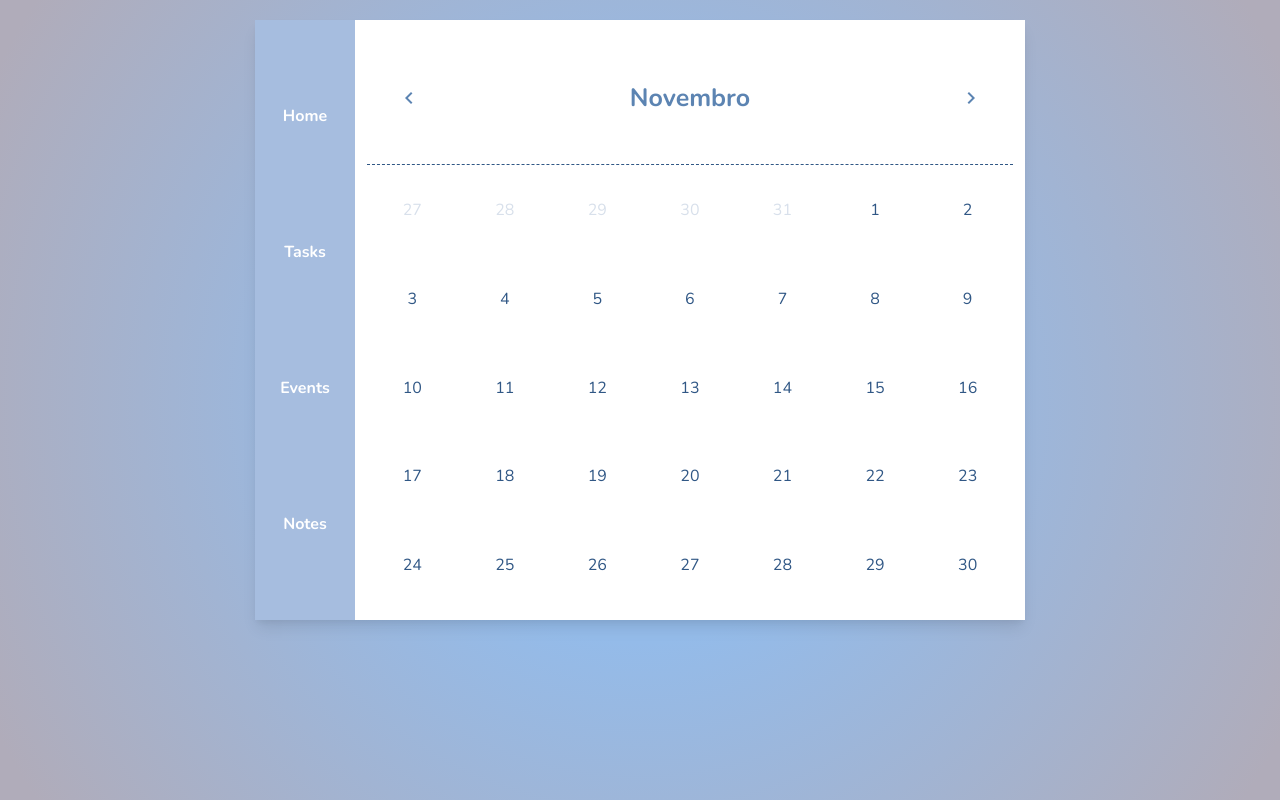
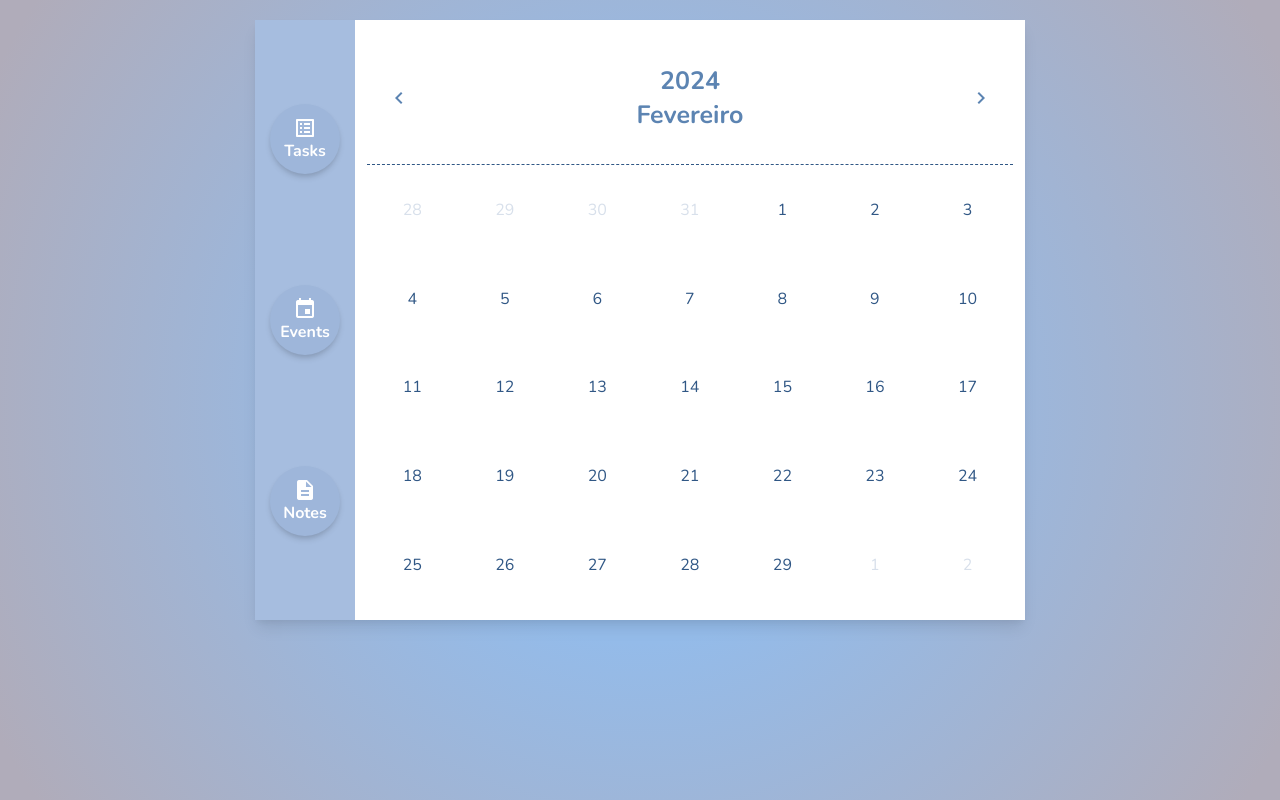
Before and after one commit to stefany-lisboa/CalenToDo, an Angular app: page / in a window 1280 px wide. Built offline with nearby package versions, Linux system fonts and the light colour scheme; a web font is replaced by a local one.

Commit message:
calendar changes

```diff
--- a/src/app/components/calendar-sidebar/calendar-sidebar.component.html
+++ b/src/app/components/calendar-sidebar/calendar-sidebar.component.html
@@ -1,14 +1,20 @@
 <nav class="sidebar">
   <section>
-    <h3>Home</h3>
+    <nav>
+      <span class="material-icons"> list_alt </span>
+      <h3>Tasks</h3>
+    </nav>
   </section>
   <section>
-    <h3>Tasks</h3>
+    <nav>
+      <span class="material-icons"> event </span>
+      <h3>Events</h3>
+    </nav>
   </section>
   <section>
-    <h3>Events</h3>
-  </section>
-  <section>
-    <h3>Notes</h3>
+    <nav>
+      <span class="material-icons"> description </span>
+      <h3>Notes</h3>
+    </nav>
   </section>
 </nav>
--- a/src/app/components/calendar-sidebar/calendar-sidebar.component.scss
+++ b/src/app/components/calendar-sidebar/calendar-sidebar.component.scss
@@ -5,9 +5,51 @@
   background-color: rgb(166, 189, 223);
   color: white;
   width: 100%;
-  height: 50px;
+  height: 80px;
   padding: 2rem;
   gap: 0.5rem;
+
+  section {
+    display: grid;
+    cursor: pointer;
+    text-align: center;
+    transition: 0.3s;
+    background: rgba(158,182,218,255);
+    width: 50px;
+    height: 50px;
+    border-radius: 50%;
+    box-shadow: rgba(0, 0, 0, 0.15) 0px 4px 6px -1px, rgba(0, 0, 0, 0.06) 0px 2px 4px -1px;
+
+    &:hover{
+      box-shadow: rgba(0, 0, 0, 0.15) 0px 2px 4px 0px inset;
+    }
+
+    nav {
+      display: flex;
+      align-self: center;
+      flex-direction: column;
+
+      h3 {
+        display: none;
+      }
+    }
+
+
+  }
+}
+
+@media screen and (min-width: 320px) {
+  .sidebar {
+    section {
+      width: 70px;
+      height: 70px;
+      nav {
+        h3 {
+          display: block;
+        }
+      }
+    }
+  }
 }
 
 @media screen and (min-width: 768px) {
--- a/src/app/components/calendar/calendar.component.html
+++ b/src/app/components/calendar/calendar.component.html
@@ -6,7 +6,7 @@
         <th colspan="7">
           <div class="header">
             <span class="material-icons arrows" (click)="getPreviousMonth(monthIndex)"> chevron_left </span>
-            <h1>{{ capitalize(monthsConfig[monthIndex].monthTitle) }}</h1>
+            <h1>{{this.year}}<br>  {{ capitalize(monthsConfig[monthIndex].monthTitle) }}</h1>
             <span class="material-icons arrows" (click)="getNextMonth(monthIndex)"> chevron_right </span>
           </div>
         </th>
--- a/src/app/components/calendar/calendar.component.scss
+++ b/src/app/components/calendar/calendar.component.scss
@@ -32,7 +32,7 @@
         display: flex;
         align-items: center;
         height: 100px;
-        padding: 30px;
+        padding: 20px;
         background-color: white;
         justify-content: space-between;
       }
--- a/src/app/components/calendar/calendar.component.ts
+++ b/src/app/components/calendar/calendar.component.ts
@@ -107,10 +107,14 @@ export class CalendarComponent {
   };
 
   getPreviousMonth(monthIndex: number) {
-    //
+    this.date = new Date(this.date.setMonth(this.date.getMonth() - 1))
+    this.setCalendarValues(this.date)
+    this.mountCalendarMonth(this.monthsConfig[0], 0);
   }
 
   getNextMonth(monthIndex: number) {
-    //
+    this.date = new Date(this.date.setMonth(this.date.getMonth() + 1))
+    this.setCalendarValues(this.date)
+    this.mountCalendarMonth(this.monthsConfig[0], 0);
   }
 }
--- a/src/app/components/home/home.component.scss
+++ b/src/app/components/home/home.component.scss
@@ -0,0 +1,5 @@
+.home-content {
+
+    width: 100vw;
+    height: 100vh;
+}
--- a/src/app/components/home/home.component.ts
+++ b/src/app/components/home/home.component.ts
@@ -8,6 +8,6 @@ import { Component } from '@angular/core';
 export class HomeComponent {
   public date: Date
   constructor() {
-    this.date = new Date(new Date("2024, 11, 01").toISOString());
+    this.date = new Date(new Date().toISOString());
   }
 }
```
